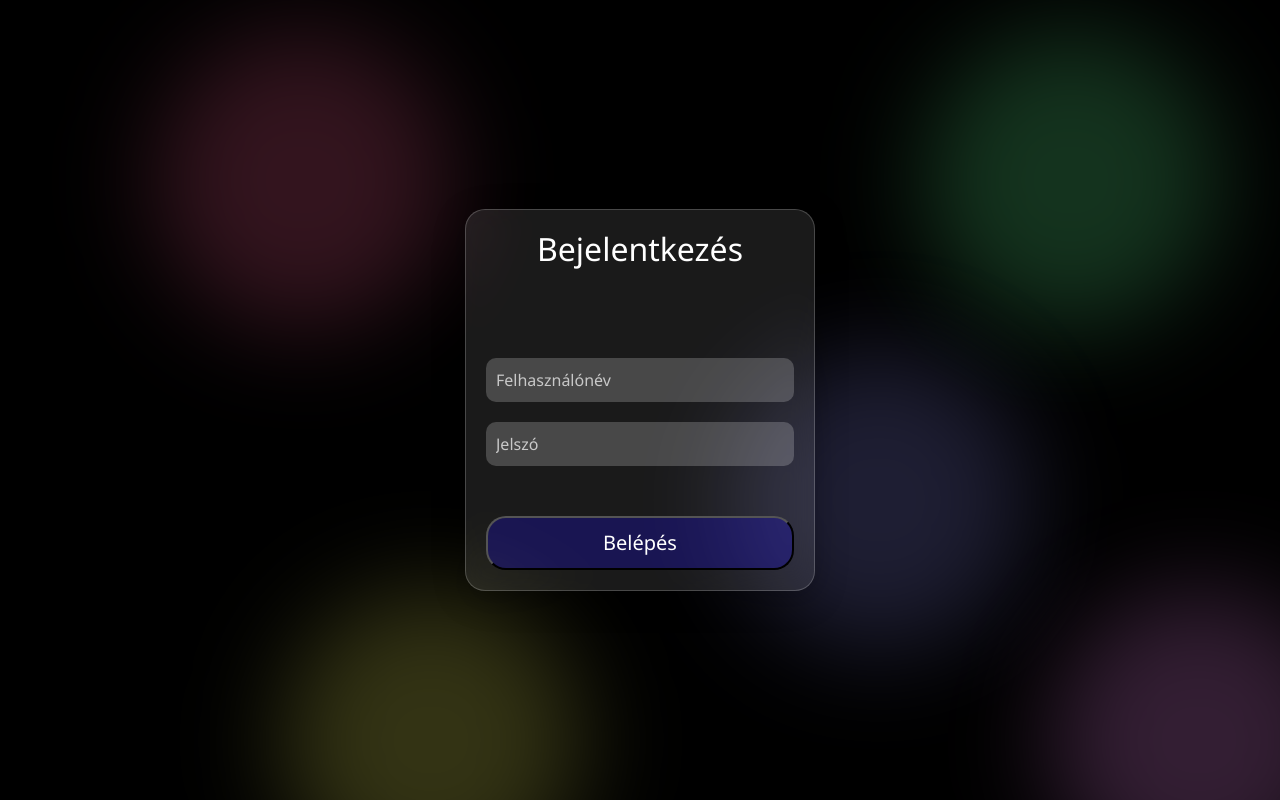
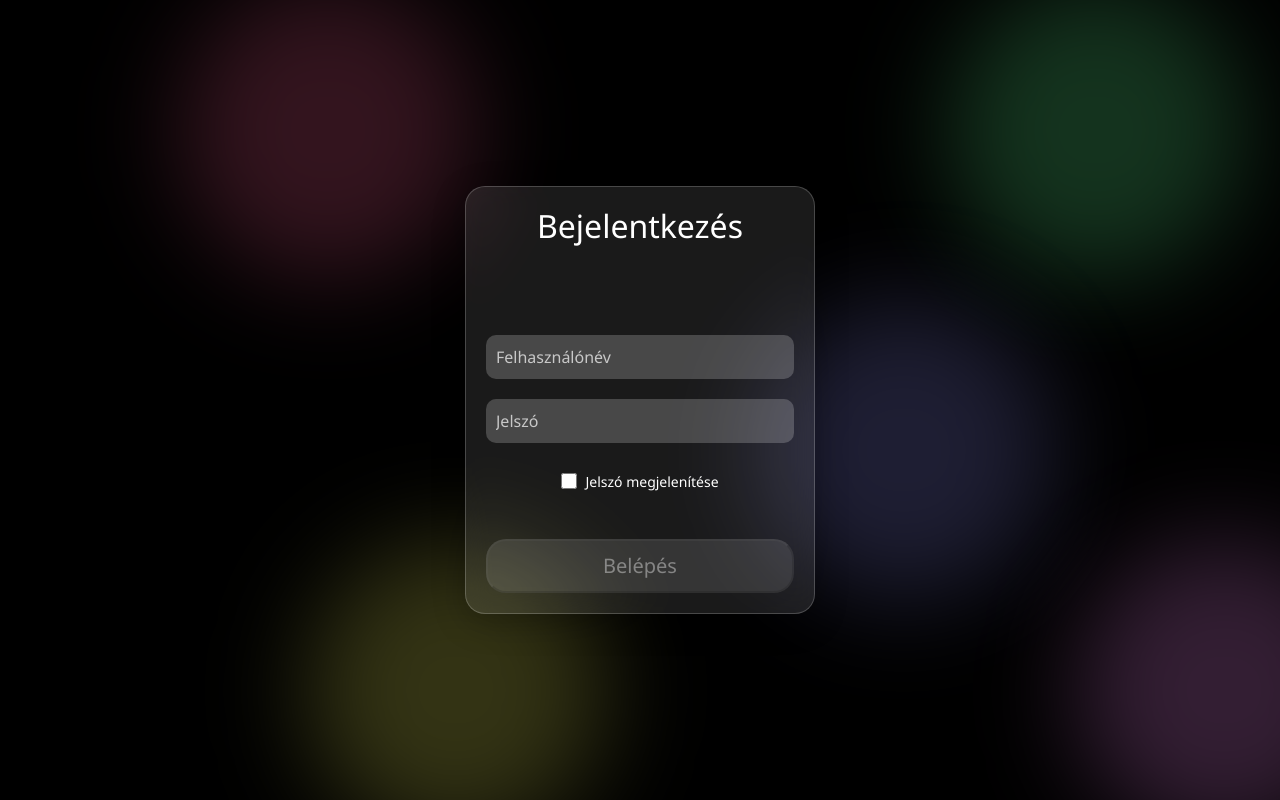
Before and after one commit to nyesozoltan/Webtech_Quotations, an Angular app: page /login in a window 1280 px wide. Built offline with nearby package versions, Linux system fonts and the light colour scheme.

Commit message:
Login+Logout

```diff
--- a/public/quotes.json
+++ b/public/quotes.json
@@ -21,7 +21,7 @@
     "author": "Steve Jobs",
     "source": "Stanford beszéd, 2005",
     "categories": "Munka",
-    "mood": "Motiváció"
+    "mood": "Közömbös"
   },
   {
     "id": "4",
@@ -85,7 +85,7 @@
     "author": "Muhammad Ali",
     "source": "Beszédei",
     "categories": "Idő",
-    "mood": "Motiváció"
+    "mood": "Elmélkedő"
   },
   {
     "id": "12",
--- a/src/app/_model/quote.ts
+++ b/src/app/_model/quote.ts
@@ -1,14 +1,25 @@
 export type Mood = 'Vidám' | 'Szomorú' | 'Közömbös' | 'Nyugodt' | 'Elmélkedő';
-export type Category = 'Inspiráció' | 'Élet' | 'Humor' | 'Motiváció' | 'Szerelem' | 'Elmélkedés';
+export type Category = 'Inspiráció' | 'Munka' | 'Siker' | 'Kudarc' | 'Élet' | 'Idő' | 'Tudás' | 'Humor' | 'Motiváció' | 'Szerelem' |'Barátság' | 'Elmélkedés';
 
-export const MOOD_OPTIONS: Mood[] = ['Vidám', 'Szomorú', 'Közömbös', 'Nyugodt', 'Elmélkedő'];
+export const MOOD_OPTIONS: Mood[] = [
+   'Vidám',
+   'Szomorú',
+   'Közömbös',
+   'Nyugodt',
+   'Elmélkedő'];
 
 export const CATEGORY_OPTIONS: Category[] = [
   'Inspiráció',
+  'Munka',
+  'Siker',
+  'Kudarc',
   'Élet',
+  'Idő',
+  'Tudás',
   'Humor',
   'Motiváció',
   'Szerelem',
+  'Barátság',
   'Elmélkedés'
 ];
 export interface Quote {
--- a/src/app/components/dashboard/dashboard.component.html
+++ b/src/app/components/dashboard/dashboard.component.html
@@ -1,16 +1,17 @@
 <div class="row">
-  <div class="col-2">
-    <nav class="navbar fixed-top navbar-expand-lg navbar-dark" style="background-color: #264441;">
-      <div class="container-fluid d-flex flex-column align-items-start">
-        <a class="navbar-brand fw-bold">Menü</a>
-        <ul class="navbar-nav w-100">
+  <!-- BAL OLDALI SÁV -->
+  <div class="col-2 d-flex flex-column" style="background-color: #264441; min-height: 100vh; padding: 0;">
+    <nav class="navbar navbar-dark px-3 py-4 flex-column align-items-start flex-grow-1 w-100">
+      <a class="navbar-brand fw-bold text-white mb-4">Menü</a>
+
+      <ul class="navbar-nav w-100 flex-grow-1">
         <li class="nav-item">
-            <a class="nav-link active" [routerLink]="['/quote-form']"> + Új hozzáadása</a>
+          <a class="nav-link active text-white" [routerLink]="['/quote-form']"> + Új hozzáadása</a>
         </li>
         <li class="nav-item mt-3">
           <span class="nav-link text-white fw-bold">Szűrők</span>
         </li>
-          <li class="nav-item mt-0">
+        <li class="nav-item">
           <span class="text-white mx-1 fw-light small">Kategória</span>
           <select class="form-select form-select-sm mx-1" [(ngModel)]="selectedCategory">
             <option value="">Minden kategória</option>
@@ -37,10 +38,17 @@
           />
         </li>
       </ul>
+
+      <!-- Kijelentkezés szakasz legalul -->
+      <div class="w-100 p-3 border-top border-secondary text-white small">
+        <p class="mb-1">Bejelentkezve:</p>
+        <strong class="d-block mb-2">{{ loggedInUser }}</strong>
+        <button class="btn btn-sm btn-outline-light" (click)="logout()">Kijelentkezés</button>
       </div>
     </nav>
   </div>
 
+  <!-- JOBB OLDALI TARTALOM -->
   <div class="col-10">
     <div class="container-fluid mt-1">
       <div class="row">
--- a/src/app/components/dashboard/dashboard.component.ts
+++ b/src/app/components/dashboard/dashboard.component.ts
@@ -14,6 +14,7 @@ import { QuoteService } from '../../_services/quote.service';
 })
 export class DashboardComponent {
   quotes: Quote[] = [];
+  loggedInUser = localStorage.getItem('role') ?? 'ismeretlen';
 
   searchTerm: string = '';
   selectedCategory: Category | '' = '';
@@ -42,6 +43,11 @@ export class DashboardComponent {
     this.selectedMood = '';
   }
 
+  logout() {
+  localStorage.removeItem('role');
+  this.router.navigate(['/login']);
+  }
+
   onEdit(id: string): void {
     this.router.navigate(['/edit-quote', id]);
   }
--- a/src/app/components/login/login.component.css
+++ b/src/app/components/login/login.component.css
@@ -112,7 +112,6 @@ body {
     padding: 10px;
     margin-top: 40px;
     background: rgba(25, 12, 212, 0.3);
-    border: orchide 20px thick;
     border-radius: 20px;
     color: white;
     font-size: 20px;
@@ -122,3 +121,20 @@ body {
   .login-card button:hover {
     background: rgba(255, 255, 255, 0.5);
   }
+
+  .login-card button:disabled {
+  background: rgba(255, 255, 255, 0.2);
+  color: #ccc;
+  cursor: not-allowed;
+  opacity: 0.6;
+}
+
+.login-card button:disabled:hover {
+  background: rgba(255, 255, 255, 0.2);
+}
+
+.login-card .error-message {
+  color: #ff6b6b;
+  font-size: 14px;
+  margin-top: 15px;
+}
--- a/src/app/components/login/login.component.html
+++ b/src/app/components/login/login.component.html
@@ -17,8 +17,15 @@
     <h2>Bejelentkezés</h2>
     <form>
       <input type="text" [(ngModel)]="loginObj.userName" name="user" placeholder="Felhasználónév" required>
-      <input type="password" [(ngModel)]="loginObj.password" name="password" placeholder="Jelszó" required>
-      <button type="button" (click)="onLogin()">Belépés</button>
+      <input [type]="showPassword ? 'text' : 'password'" [(ngModel)]="loginObj.password" name="password" placeholder="Jelszó" required/>
+      <div style="display: flex; justify-content: center; margin-top: 10px;">
+        <div style="display: flex; align-items: center; gap: 8px;">
+          <input type="checkbox" id="showPass" [(ngModel)]="showPassword" name="showPass" style="width: 16px; height: 16px;" />
+          <label for="showPass" style="color: white; font-size: 14px; cursor: pointer;">Jelszó megjelenítése</label>
+        </div>
+      </div>
+      <p *ngIf="errorMessage" class="text-danger mt-2">{{ errorMessage }}</p>
+      <button type="button" (click)="onLogin()" [disabled]="!loginObj.userName || !loginObj.password">Belépés</button>
     </form>
   </div>
 </body>
--- a/src/app/components/login/login.component.ts
+++ b/src/app/components/login/login.component.ts
@@ -1,3 +1,4 @@
+import { CommonModule } from '@angular/common';
 import { HttpClient } from '@angular/common/http';
 import { Component, inject } from '@angular/core';
 import { FormsModule } from '@angular/forms';
@@ -6,12 +7,13 @@ import { Router, RouterOutlet } from '@angular/router';
 @Component({
   selector: 'app-login',
   standalone: true,
-  imports: [FormsModule],
+  imports: [FormsModule,CommonModule],
   templateUrl: './login.component.html',
   styleUrl: './login.component.css'
 })
 export class LoginComponent {
-
+  errorMessage: string = '';
+  showPassword: boolean = false;
   loginObj: any  = {
       "userName": "",
       "password": ""
@@ -19,28 +21,24 @@ export class LoginComponent {
 
   users = [
     { userName: 'admin', password: 'admin', role:'admin' },
-    { userName: 'user', password: 'user', role:'employee' },
+    { userName: 'user', password: 'user', role:'user' },
   ];
 
   http = inject(HttpClient);
   router = inject(Router);
 
   onLogin() {
-       const foundUser = this.users.find(user => user.userName === this.loginObj.userName &&
-        user.password === this.loginObj.password);
+  const foundUser = this.users.find(user =>
+    user.userName === this.loginObj.userName &&
+    user.password === this.loginObj.password
+  );
 
-    if (foundUser) {
-      localStorage.setItem('role', foundUser.role);
-      if (foundUser.role === 'admin') {
-        console.log('Sikeres bejelentkezés admin:', foundUser.role);
-        this.router.navigate(['dashboard']);
-      } else {
-        console.log('Sikeres bejelentkezés user:', foundUser.role);
-        this.router.navigate(['dashboard']);
-      }
-    } else {
-      alert('Hibás felhasználónév vagy jelszó');
-    }
+  if (foundUser) {
+    this.errorMessage = '';
+    localStorage.setItem('role', foundUser.role);
+    this.router.navigate(['dashboard']);
+  } else {
+    this.errorMessage = 'Hibás felhasználónév vagy jelszó';
   }
-
 }
+}
--- a/src/app/components/quotation-form/quotation-form.component.html
+++ b/src/app/components/quotation-form/quotation-form.component.html
@@ -1,6 +1,6 @@
 <div class="container my-4">
   <div class="row justify-content-center">
-    <div class="col-lg-8">
+    <div class="col-lg-7">
       <div class="mycards p-4 shadow-sm">
         <h3 class="text-center mb-4" style="color: #052710; font-style: italic; text-decoration: underline;">
           {{ isEdit ? 'Idézet szerkesztése' : 'Új idézet hozzáadása' }}
```
Lines whose indentation alone changed are shown as unchanged.
